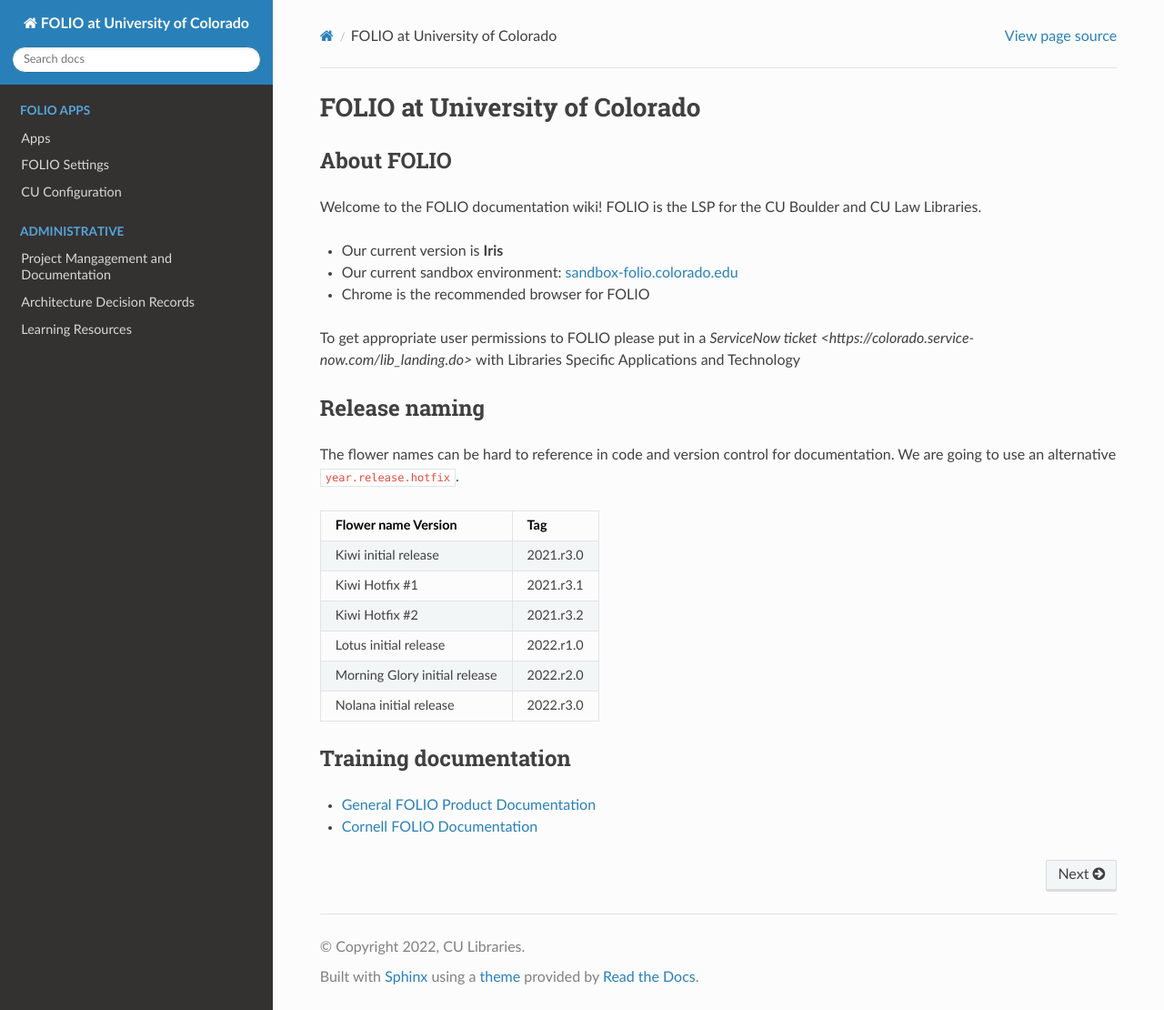
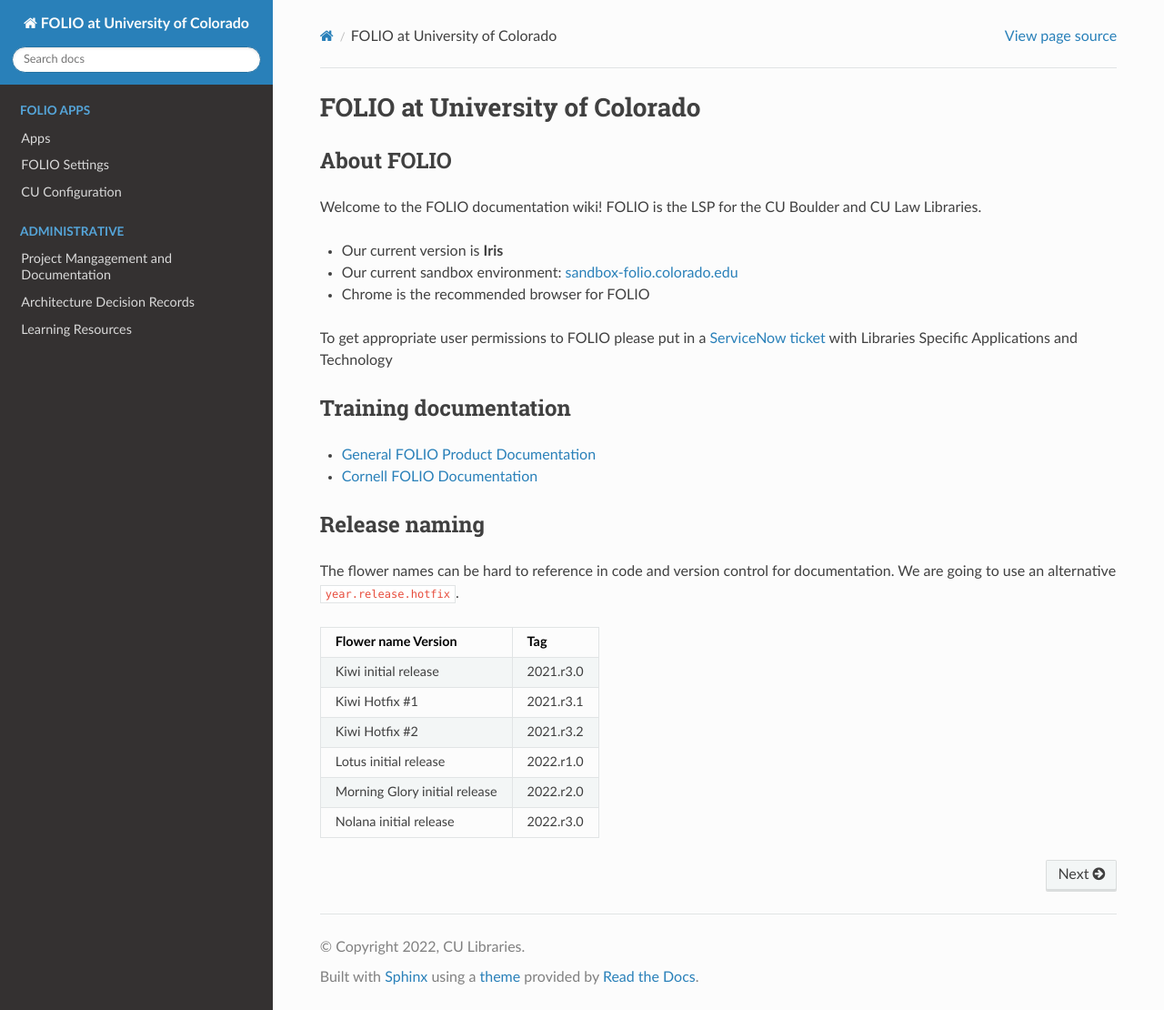
Before and after one commit to culibraries/folio, a Sphinx documentation site: the page built from docs/index.rst, in a window 1280 px wide and 1110 px high. Shown: the whole window at 91% size. Built offline with Sphinx 7.4.7 and the Read the Docs theme 2.0.0, drawn with Linux system fonts in a browser that asks for light colours; some of the changed lines change nothing that is shown.

Commit message:
Fix link.

```diff
--- a/docs/index.rst
+++ b/docs/index.rst
@@ -16,7 +16,14 @@
 * Our current sandbox environment: `sandbox-folio.colorado.edu <https://sandbox-folio.colorado.edu>`_
 * Chrome is the recommended browser for FOLIO
 
-To get appropriate user permissions to FOLIO please put in a `ServiceNow ticket <https://colorado.service-now.com/lib_landing.do>` with Libraries Specific Applications and Technology
+To get appropriate user permissions to FOLIO please put in a `ServiceNow ticket <https://colorado.service-now.com/lib_landing.do>`_ with Libraries Specific Applications and Technology
+
+----------------------
+Training documentation
+----------------------
+
+* `General FOLIO Product Documentation <https://docs.folio.org/docs/>`_
+* `Cornell FOLIO Documentation <https://confluence.cornell.edu/display/ltstr/FOLIO>`_
 
 ---------------
 Release naming
@@ -35,12 +42,6 @@
 Nolana initial release         2022.r3.0
 ============================== =========
 
-----------------------
-Training documentation
-----------------------
-
-* `General FOLIO Product Documentation <https://docs.folio.org/docs/>`_
-* `Cornell FOLIO Documentation <https://confluence.cornell.edu/display/ltstr/FOLIO>`_
 
 .. toctree::
    :maxdepth: 1
```
